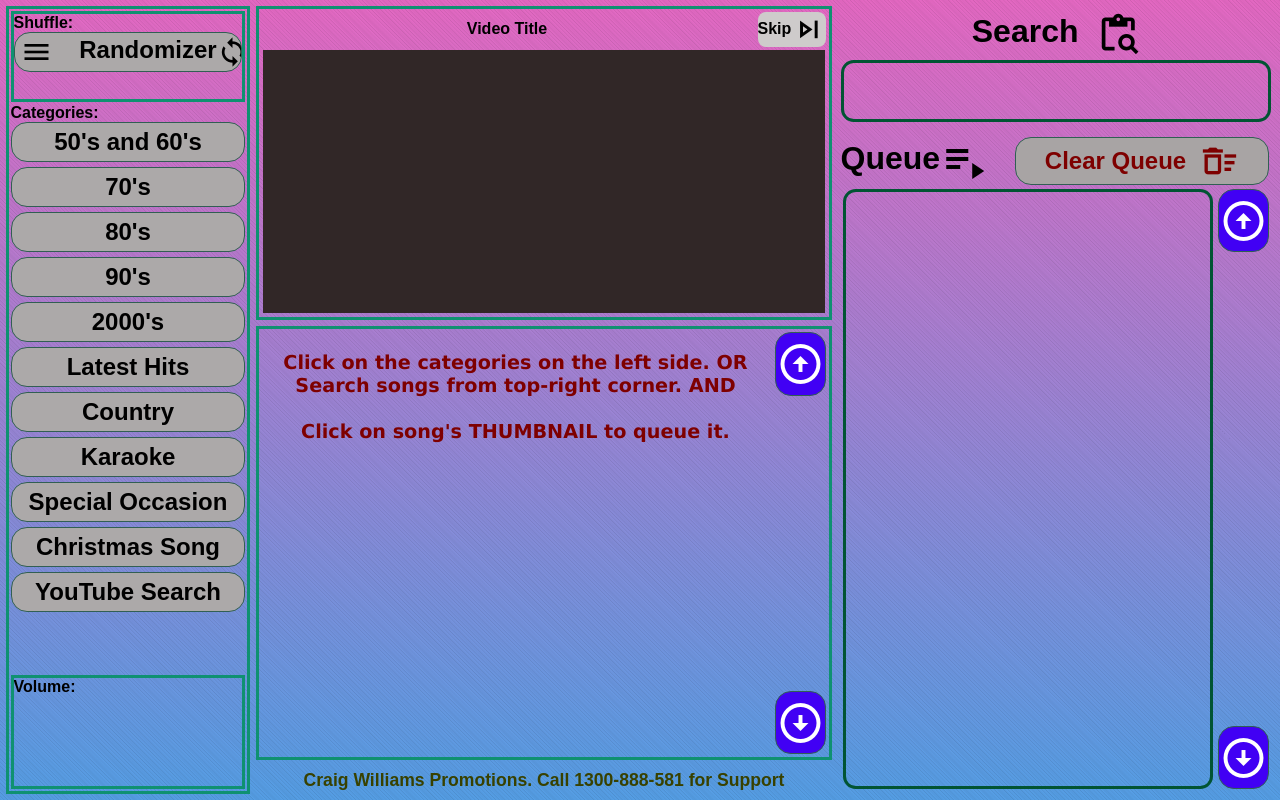
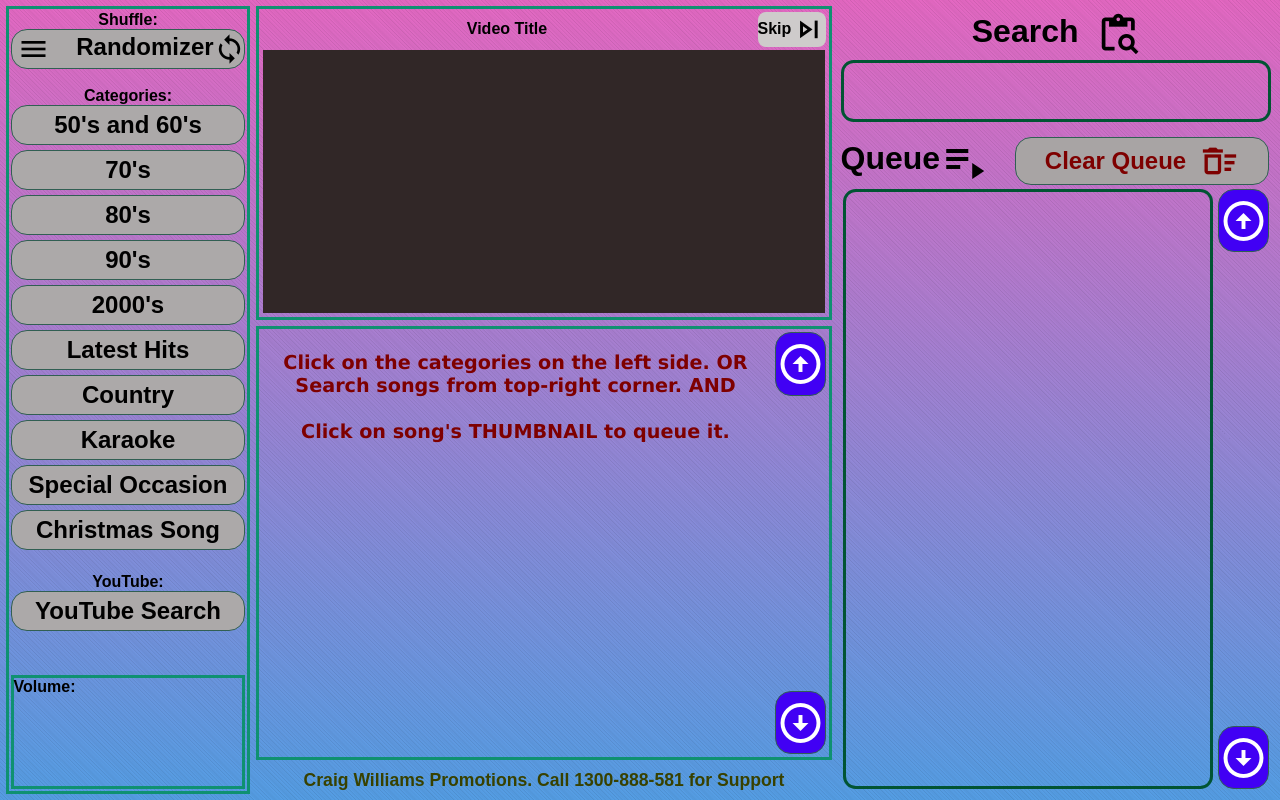
Before and after one commit to sedhain-pankaj/JukeBoxReactJS, a React (Vite) app: page / in a window 1280 px wide. Built offline with nearby package versions, Linux system fonts and the light colour scheme.

Commit message:
categories rearranged

```diff
--- a/src/components/left-block/left-block.module.scss
+++ b/src/components/left-block/left-block.module.scss
@@ -1,21 +1,9 @@
 // left block is split into 3 sections - randomizer, category & volume
-.randomizer_block {
-  position: absolute;
-  margin: 0.5%;
-  border-style: solid;
-  border-color: #0f9171;
-  left: 0px;
-  top: 0px;
-  right: 0px;
-  bottom: 88%;
-  overflow-y: scroll;
-  overflow-x: hidden;
-}
 .category_button {
   position: absolute;
   margin: 0.5%;
   left: 0px;
-  top: 12%;
+  top: 0px;
   right: 0px;
   bottom: 15%;
   overflow-y: scroll;
@@ -30,8 +18,6 @@
   top: 85%;
   right: 0px;
   bottom: 0px;
-  overflow-y: scroll;
-  overflow-x: hidden;
 }
 
 // category button's css - regular
--- a/src/components/left-block/left-block.tsx
+++ b/src/components/left-block/left-block.tsx
@@ -22,9 +22,16 @@ const category_buttons: string[] = [
 export const LeftBlock = ({}) => {
     return (
         <div>
-            <div className={styles.randomizer_block}>
-                <span style={{ fontWeight: 'bold' }}>Shuffle:</span>
-                <br />
+            <div className={styles.category_button}>
+                <span
+                    style={{
+                        fontWeight: 'bold',
+                        display: 'flex',
+                        placeContent: 'center',
+                    }}
+                >
+                    Shuffle:
+                </span>
                 <button className={styles['button-randomizer']}>
                     <i
                         className="material-icons-outlined"
@@ -40,20 +47,37 @@ export const LeftBlock = ({}) => {
                         sync
                     </i>
                 </button>
-            </div>
+                <br />
+                <br />
 
-            <div className={styles.category_button}>
-                <span style={{ fontWeight: 'bold' }}>Categories:</span>
-                <br />
+                <span
+                    style={{
+                        fontWeight: 'bold',
+                        display: 'flex',
+                        placeContent: 'center',
+                    }}
+                >
+                    Categories:
+                </span>
                 <div>
                     {category_buttons.map((button_name, index) => (
                         <Fragment key={index}>
                             <button className={styles['button-left']}>{button_name}</button>
-                            <br />
                         </Fragment>
                     ))}
-                    <button className={styles['button-yt']}> YouTube Search</button>
                 </div>
+                <br />
+
+                <span
+                    style={{
+                        fontWeight: 'bold',
+                        display: 'flex',
+                        placeContent: 'center',
+                    }}
+                >
+                    YouTube:
+                </span>
+                <button className={styles['button-yt']}> YouTube Search</button>
             </div>
 
             <div className={styles.volume_block}>
```
